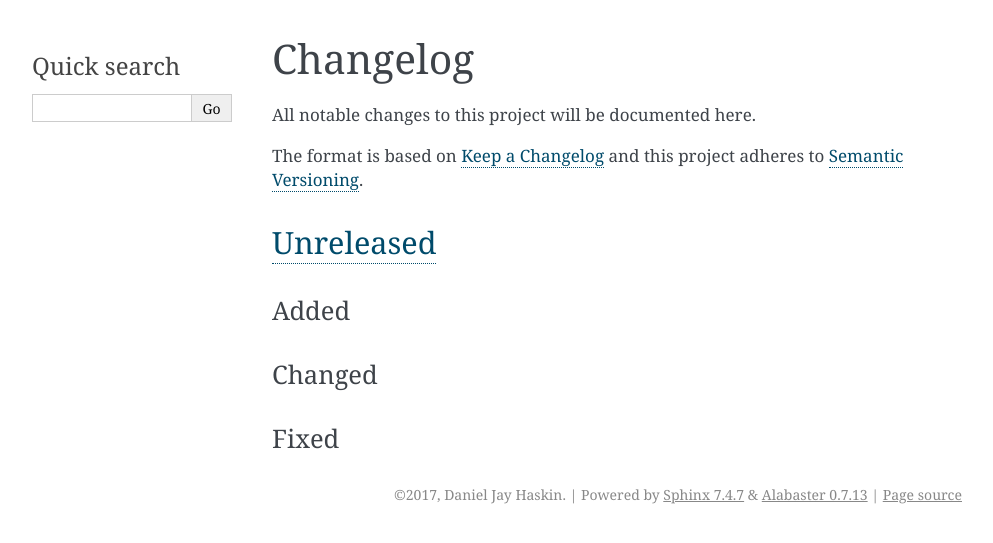
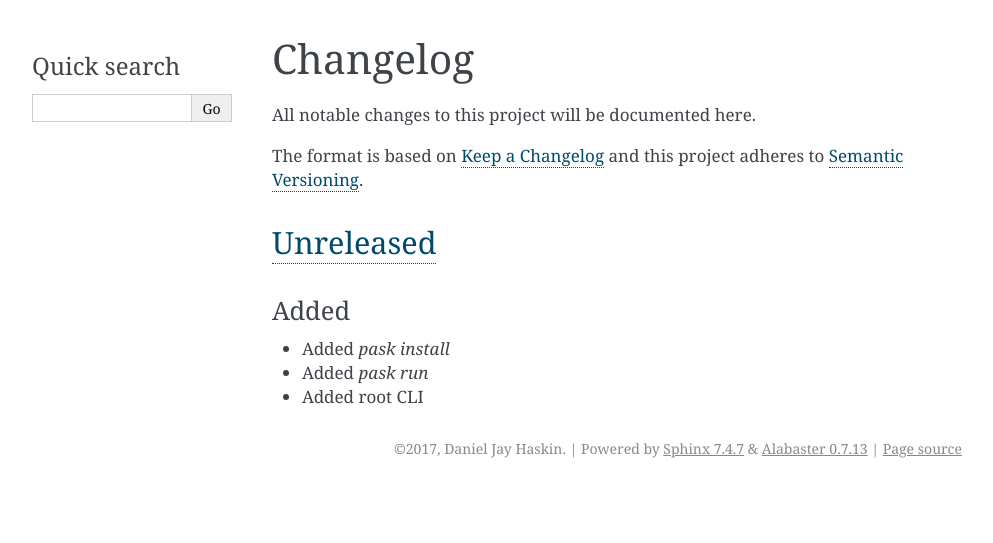
Before and after one commit to djhaskin987/pask, a Sphinx documentation site: the page built from docs/changelog.rst, in a window 1280 px wide. Shown: the top 543 px of the page, without its empty margins (148-1141 px from the left). Built offline with Sphinx 7.4.7, drawn with Linux system fonts in a browser that asks for light colours.

Commit message:
Fix title of index page

```diff
--- a/docs/changelog.rst
+++ b/docs/changelog.rst
@@ -15,12 +15,8 @@
 
 Added
 +++++
+- Added `pask install`
+- Added `pask run`
+- Added root CLI
 
-Changed
-+++++++
-
-Fixed
-+++++
-
-
-.. _Unreleased: https://github.com/djhaskin987/pask/compare/1.10.0...HEAD
+.. _Unreleased: https://github.com/djhaskin987/pask/compare/157353fe0f5e8a07a82f2a24067240140989fc1f...HEAD
--- a/docs/index.rst
+++ b/docs/index.rst
@@ -3,8 +3,8 @@
    You can adapt this file completely to your liking, but it should at least
    contain the root `toctree` directive.
 
-Welcome to Pask's documentation!
-================================
+Pask
+====
 
 .. image:: ../Pask.png
    :height: 256px
```
